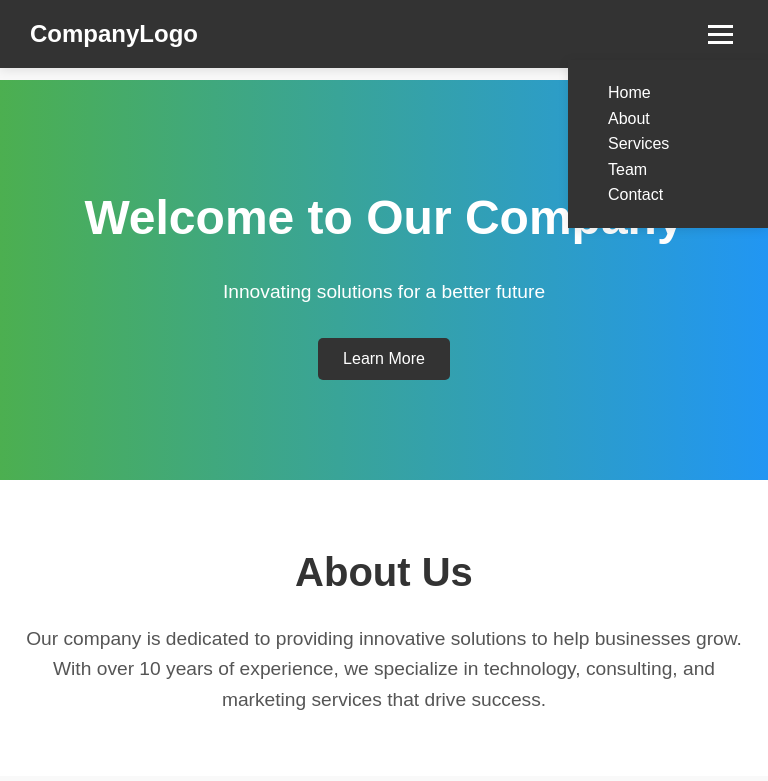
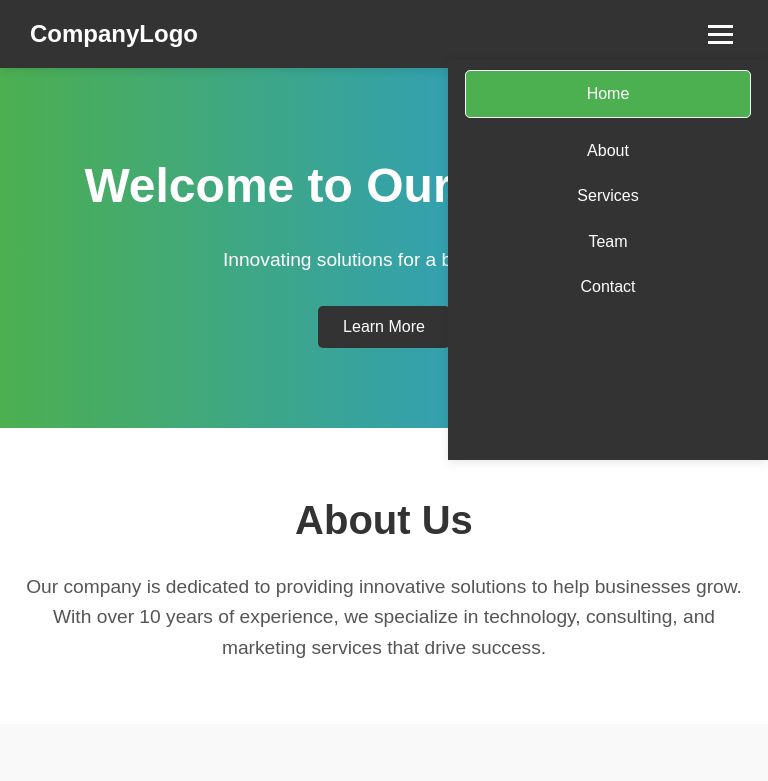
Before and after one commit to SNsamnang/CompanyProfile, a plain HTML site: page index.html in a window 768 px wide. Both pictures are taken after a click on the element 720 px from the left and 34 px from the top of the page. Shown: the top 781 px of the page. Drawn offline with nearby package versions, Linux system fonts and the light colour scheme.

Commit message:
Update styles.css

```diff
--- a/styles.css
+++ b/styles.css
@@ -42,7 +42,7 @@ body {
 }
 
 .navbar .nav-links li {
-    margin-left: 20px;
+    padding: 0px 1px;
 }
 
 .navbar .nav-links li a {
@@ -50,10 +50,14 @@ body {
     text-decoration: none;
     font-size: 16px;
     transition: color 0.3s;
+    padding: 10px 30px;
+
 }
 
 .navbar .nav-links li a:hover {
-    color: #4CAF50;
+    color: white;
+    border: 1px solid #4CAF50;
+    border-radius: 5px;
 }
 
 .hamburger {
@@ -74,8 +78,8 @@ body {
     background: linear-gradient(to right, #4CAF50, #2196F3);
     color: white;
     text-align: center;
-    padding: 100px 20px;
-    margin-top: 80px;  /* To prevent overlap with fixed header */
+    padding: 80px 20px;
+    margin-top: 68px;  /* To prevent overlap with fixed header */
 }
 
 .hero h1 {
@@ -292,9 +296,35 @@ footer {
         top: 60px;
         right: 0;
         background-color: #333;
-        width: 200px;
-        padding: 20px;
+        width: 40vh;
+        height: 50vh;
+        /* padding: 20px; */
         box-shadow: 0 2px 10px rgba(0, 0, 0, 0.1);
+        align-items: center;
+    }
+    .nav-links li{
+        margin-top: 10px;
+        margin-bottom: 10px;
+        width: 90%;
+        text-align: center;
+
+    }
+    .nav-links a.active {
+        background-color: #4CAF50;
+        width: 100%; /* Expand to full width */
+        display: block; /* Ensure it behaves like a block element */
+        padding: 10px 0; /* Adjust padding for visual appeal */
+        text-align: center; /* Center-align text */
+        border-radius: 5px; /* Optional: Add rounded corners */
+        color: white; /* Ensure text is visible */
+        border: 1px solid white;
+    }
+    .nav-links li a:hover {
+        color: white;
+        border: 1px solid #4CAF50;
+        border-radius: 5px;
+        display: block;
+        width: 100%;
     }
 
     .hamburger {
@@ -317,3 +347,14 @@ footer {
         width: 80%;
     }
 }
+@media (min-width: 768px) {
+    .nav-links a.active {
+        background-color: #4CAF50;
+        width: 100%; /* Expand to full width */
+        padding: 10px 30px; /* Adjust padding for visual appeal */
+        text-align: center; /* Center-align text */
+        border-radius: 5px; /* Optional: Add rounded corners */
+        color: white; /* Ensure text is visible */
+        border: 1px solid white;
+    }
+}
```
